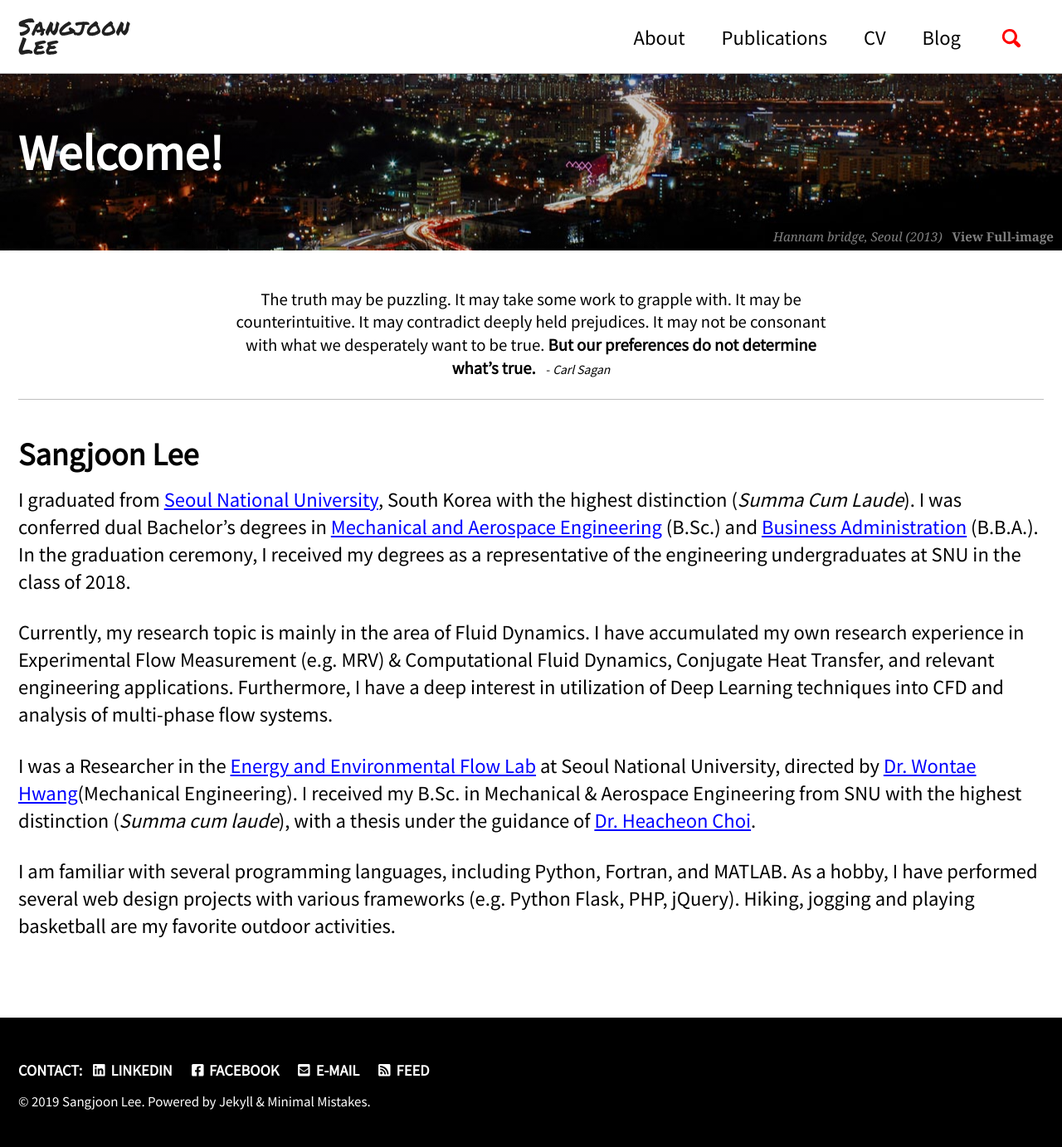
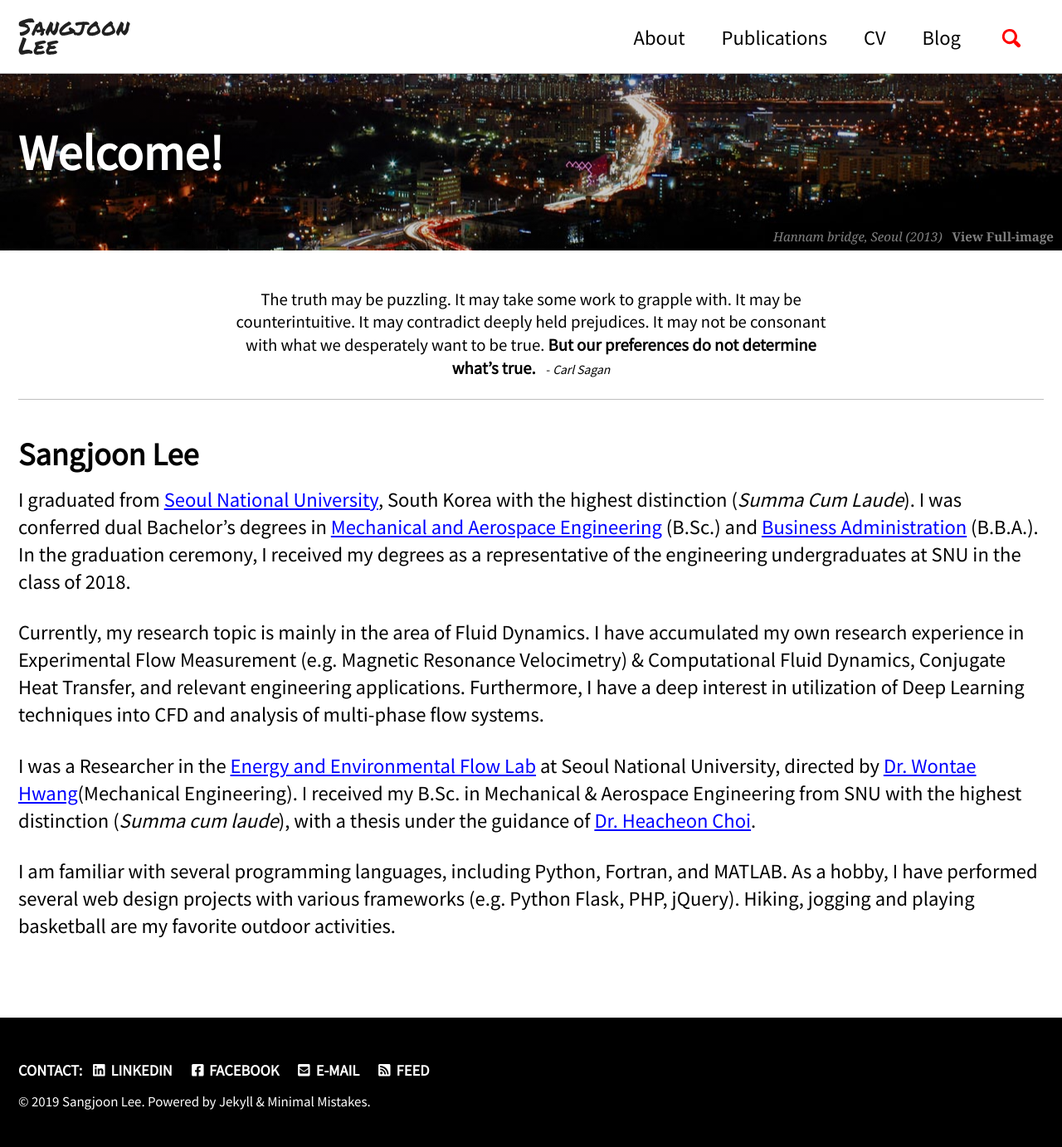
Before and after one commit to jun9303/jun9303.github.io, a Jekyll site: the page built from index.md, in a window 1280 px wide. Shown: the whole page at 83% size. Built offline with Jekyll 4.4.1, drawn with Linux system fonts in a browser that asks for light colours; cached includes are drawn as plain includes; nearby versions of some CDN libraries.

Commit message:
modified:   index.md

```diff
--- a/index.md
+++ b/index.md
@@ -15,7 +15,7 @@ intro:
 
 I graduated from [Seoul National University](http://useoul.edu/), South Korea with the highest distinction (*Summa Cum Laude*). I was conferred dual Bachelor's degrees in [Mechanical and Aerospace Engineering](http://me.snu.ac.kr/eng/default.asp) (B.Sc.) and [Business Administration](http://cba.snu.ac.kr/en) (B.B.A.). In the graduation ceremony, I received my degrees as a representative of the engineering undergraduates at SNU in the class of 2018.
 
-Currently, my research topic is mainly in the area of Fluid Dynamics. I have accumulated my own research experience in Experimental Flow Measurement (e.g. MRV) & Computational Fluid Dynamics, Conjugate Heat Transfer, and relevant engineering applications. Furthermore, I have a deep interest in utilization of Deep Learning techniques into CFD and analysis of multi-phase flow systems.
+Currently, my research topic is mainly in the area of Fluid Dynamics. I have accumulated my own research experience in Experimental Flow Measurement (e.g. Magnetic Resonance Velocimetry) & Computational Fluid Dynamics, Conjugate Heat Transfer, and relevant engineering applications. Furthermore, I have a deep interest in utilization of Deep Learning techniques into CFD and analysis of multi-phase flow systems.
 
 I was a Researcher in the [Energy and Environmental Flow Lab](http://eeflow.snu.ac.kr/) at Seoul National University, directed by [Dr. Wontae Hwang](http://me.snu.ac.kr/eng/01_intro/faculty_view.asp?pid=137)(Mechanical Engineering). I received my B.Sc. in Mechanical & Aerospace Engineering from SNU with the highest distinction (*Summa cum laude*), with a thesis under the guidance of [Dr. Heacheon Choi](http://me.snu.ac.kr/eng/01_intro/faculty_view.asp?pid=39).
 
```
